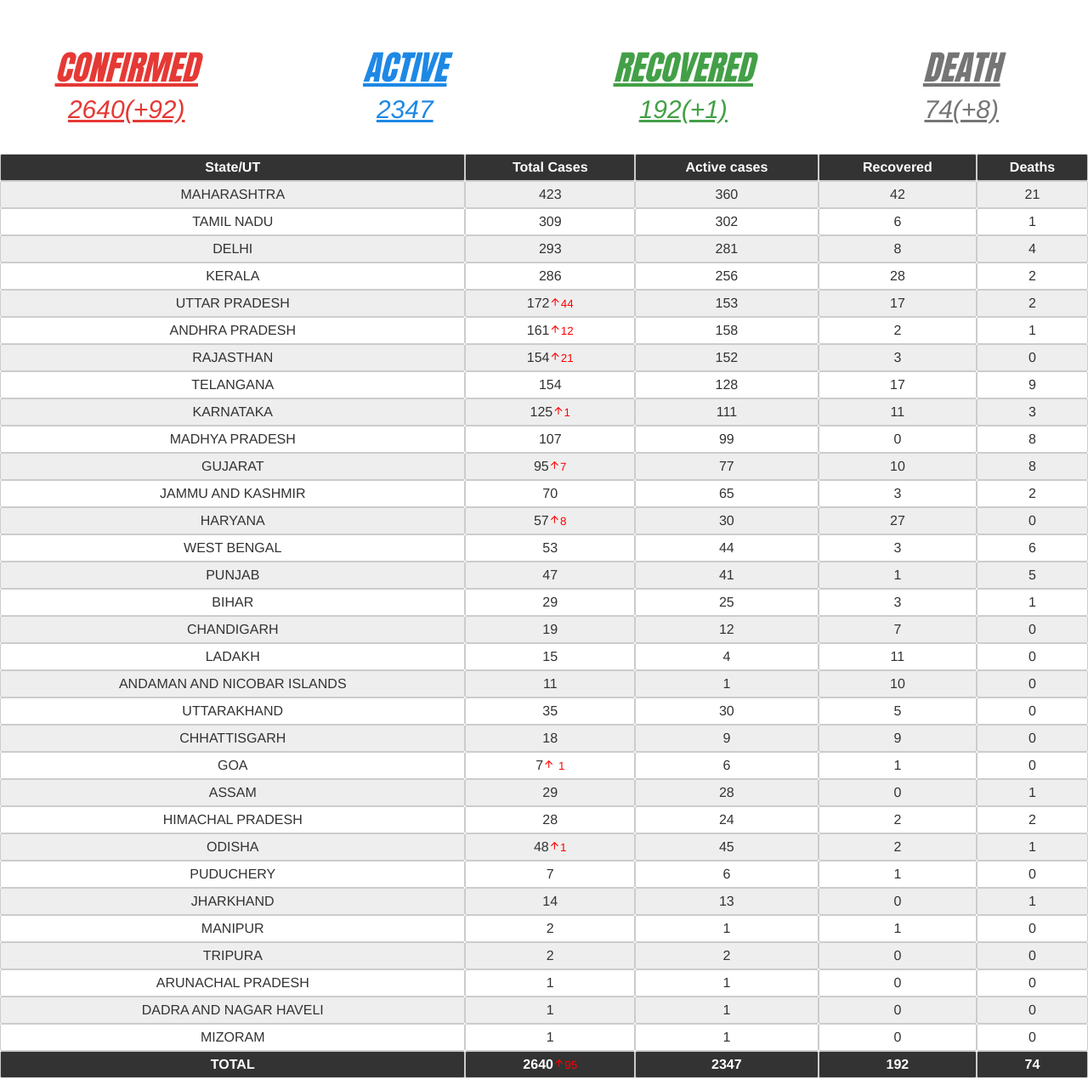
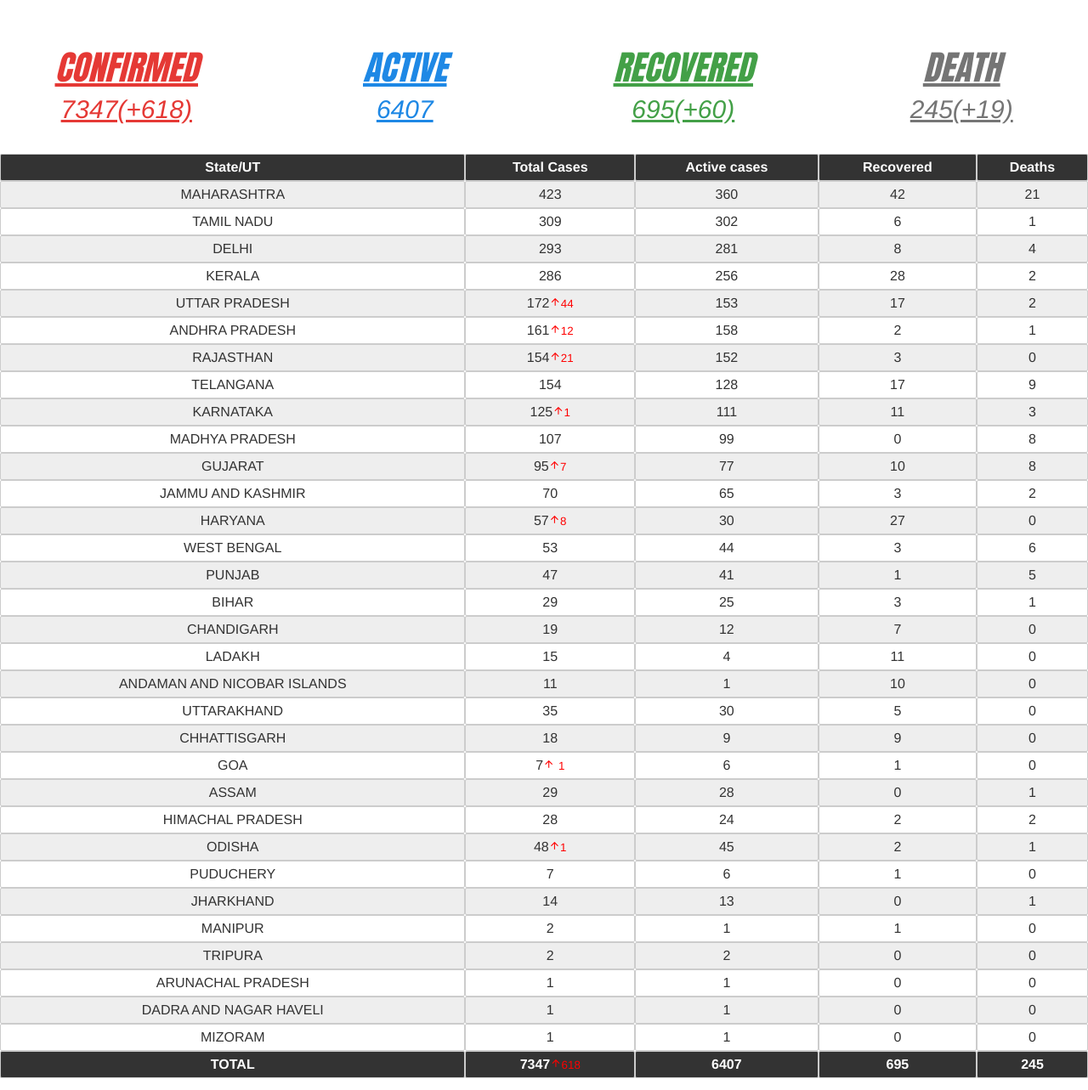
Before and after one commit to vora-manan/Covid19, a plain HTML site: page index.html in a window 1280 px wide. Shown: the part 1597-2880 px from the top of the page at 85% size. Drawn offline with nearby package versions, Linux system fonts and the light colour scheme.

Commit message:
Update index.html

```diff
--- a/index.html
+++ b/index.html
@@ -670,19 +670,19 @@
 <div class="row">
     <div class="col l3">
         <h7 class="hey1 red-text text-darken-1">CONFIRMED</h7>
-        <p class="hey red-text text-darken-1">2640(+92)</p>
+        <p class="hey red-text text-darken-1">7347(+618)</p>
     </div>
     <div class="col l3">
         <h7 class="hey1 blue-text text-darken-1">ACTIVE</h7>
-        <p class="hey blue-text text-darken-1">2347</p>
+        <p class="hey blue-text text-darken-1">6407</p>
     </div>
     <div class="col l3">
         <h7 class="hey1 green-text text-darken-1">RECOVERED</h7>
-        <p class="hey green-text text-darken-1">192(+1)</p>
+        <p class="hey green-text text-darken-1">695(+60)</p>
     </div>
     <div class="col l3">
         <h7 class="hey1 grey-text text-darken-1">DEATH</h7>
-        <p class="hey grey-text text-darken-1">74(+8)</p>
+        <p class="hey grey-text text-darken-1">245(+19)</p>
     </div>
 </div>
 </section>
@@ -924,10 +924,10 @@
         </tr>
         <tr>
             <th class="center">TOTAL</th>
-            <th class="center">2640<i class="material-icons hey2">arrow_upward</i><span class="hey2">95</span></th>
-            <th class="center">2347</th>
-            <th class="center">192</th>
-            <th class="center">74</th>
+            <th class="center">7347<i class="material-icons hey2">arrow_upward</i><span class="hey2">618</span></th>
+            <th class="center">6407</th>
+            <th class="center">695</th>
+            <th class="center">245</th>
         </tr>
     </tbody>
 </table>
```
